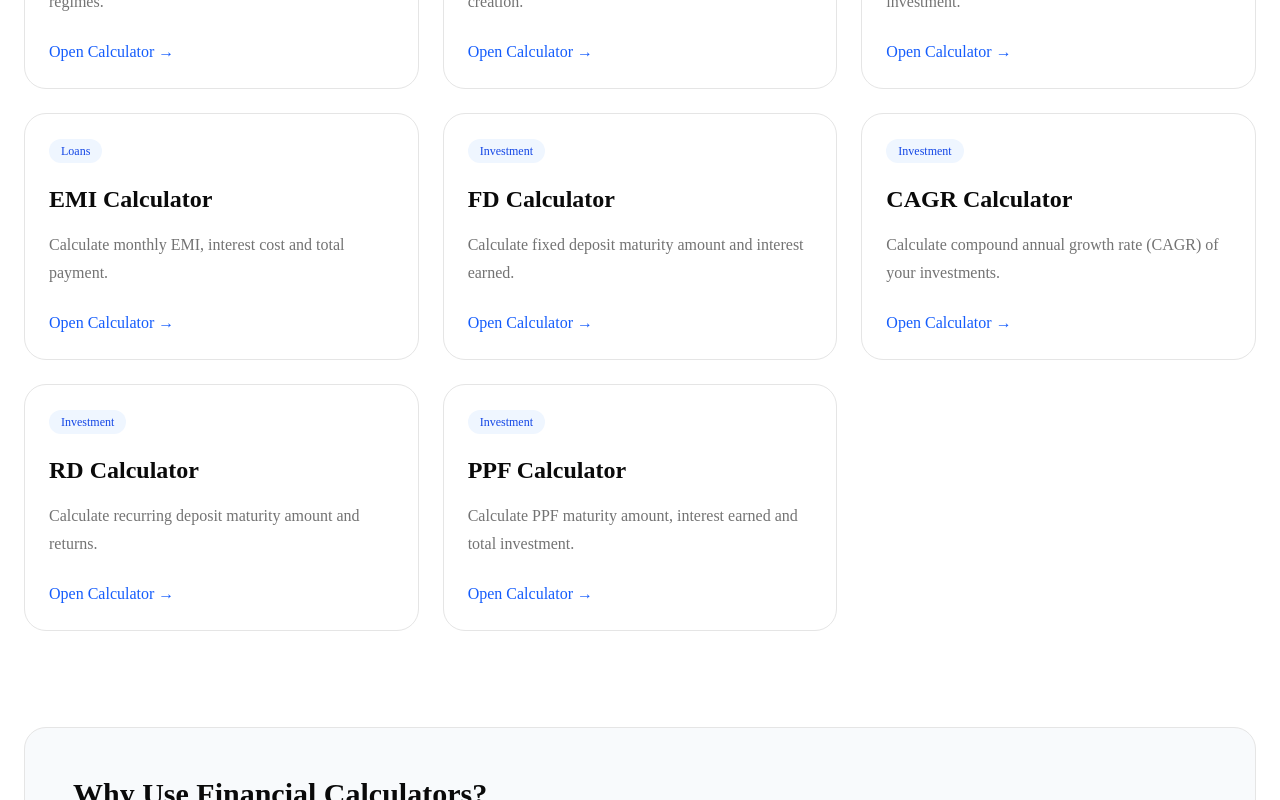
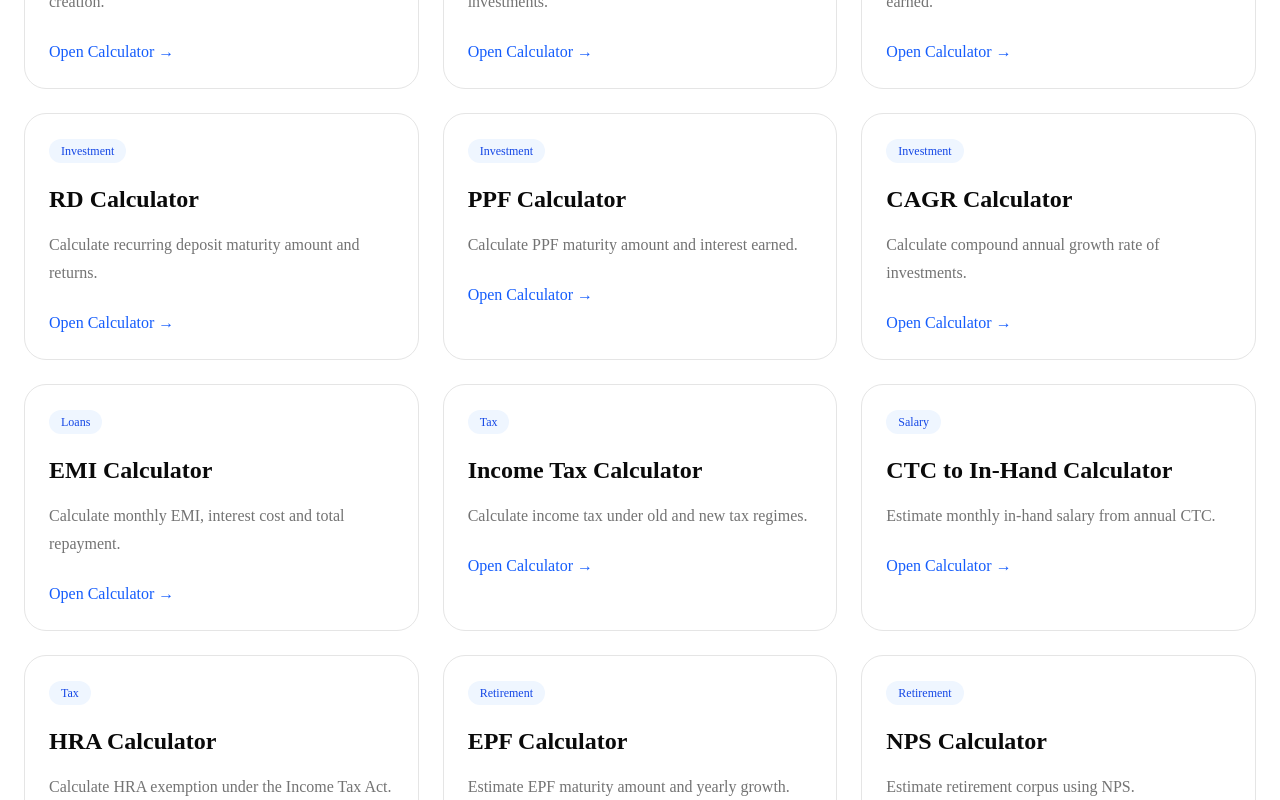
Before and after one commit to payadav142-rgb/FinWise, a Next.js app: page /calculators in a window 1280 px wide. Shown: the part 460-1260 px from the top of the page. Built offline with nearby package versions, Linux system fonts and the light colour scheme.

Commit message:
refactor: simplify calculator registry using object mapping

```diff
--- a/components/calculator/CalculatorRegistry.tsx
+++ b/components/calculator/CalculatorRegistry.tsx
@@ -1,40 +1,43 @@
+import { ReactNode } from "react";
+
 import SIPForm from "./SIPForm";
-import IncomeTaxForm from "./IncomeTaxForm";
 import LumpsumForm from "./LumpsumForm";
 import EMIForm from "./EMIForm";
 import FDForm from "./FDForm";
-import CAGRForm from "./CAGRForm";
 import RDForm from "./RDForm";
 import PPFForm from "./PPFForm";
+import CAGRForm from "./CAGRForm";
+import IncomeTaxForm from "./IncomeTaxForm";
+
+import CTCForm from "./CTCForm";
+import HRAForm from "./HRAForm";
+import EPFForm from "./EPFForm";
+import NPSForm from "./NPSForm";
+import GratuityForm from "./GratuityForm";
+
+const registry: Record<string, ReactNode> = {
+  "sip-calculator": <SIPForm />,
+  "lumpsum-calculator": <LumpsumForm />,
+  "emi-calculator": <EMIForm />,
+  "fd-calculator": <FDForm />,
+  "rd-calculator": <RDForm />,
+  "ppf-calculator": <PPFForm />,
+  "cagr-calculator": <CAGRForm />,
+  "income-tax-calculator": <IncomeTaxForm />,
+
+  "ctc-to-inhand-calculator": <CTCForm />,
+  "hra-calculator": <HRAForm />,
+  "epf-calculator": <EPFForm />,
+  "nps-calculator": <NPSForm />,
+  "gratuity-calculator": <GratuityForm />,
+};
 
 export function getCalculatorComponent(slug: string) {
-  switch (slug) {
-
-    case "rd-calculator":
-  return <RDForm />;
-    case "cagr-calculator":
-  return <CAGRForm />;
-    case "sip-calculator":
-      return <SIPForm />;
-
-    case "lumpsum-calculator":
-      return <LumpsumForm />;
-
-    case "income-tax-calculator":
-      return <IncomeTaxForm />;
-
-      case "emi-calculator":
-  return <EMIForm />;
-
-  case "fd-calculator":
-  return <FDForm />;
-
-  case "ppf-calculator":
-  return <PPFForm />;
-
-
-
-    default:
-      return <div>Calculator not found</div>;
-  }
+  return (
+    registry[slug] ?? (
+      <div className="rounded-xl border border-red-200 bg-red-50 p-6 text-center text-red-600">
+        Calculator not found.
+      </div>
+    )
+  );
 }
--- a/data/articles/index.ts
+++ b/data/articles/index.ts
@@ -8,16 +8,10 @@ import { cagrArticle } from "./cagr";
 
 export const articles = {
   "sip-calculator": sipArticle,
-
   "lumpsum-calculator": lumpsumArticle,
-
   "emi-calculator": emiArticle,
-
   "fd-calculator": fdArticle,
-
   "rd-calculator": rdArticle,
-
   "income-tax-calculator": incomeTaxArticle,
-
   "cagr-calculator": cagrArticle,
-};
+} as const;
--- a/data/calculators.ts
+++ b/data/calculators.ts
@@ -1,11 +1,4 @@
 export const calculators = [
-  {
-    slug: "income-tax-calculator",
-    title: "Income Tax Calculator",
-    category: "Tax",
-    description:
-      "Calculate your income tax under old and new tax regimes.",
-  },
   {
     slug: "sip-calculator",
     title: "SIP Calculator",
@@ -18,14 +11,7 @@ export const calculators = [
     title: "Lumpsum Calculator",
     category: "Investment",
     description:
-    "Calculate future value and returns on a one-time investment.",
-},
-{
-  slug: "emi-calculator",
-  title: "EMI Calculator",
-  category: "Loans",
-  description:
-    "Calculate monthly EMI, interest cost and total payment.",
+      "Calculate future value and returns on one-time investments.",
   },
   {
     slug: "fd-calculator",
@@ -33,13 +19,6 @@ export const calculators = [
     category: "Investment",
     description:
       "Calculate fixed deposit maturity amount and interest earned.",
-},
-{
-  slug: "cagr-calculator",
-  title: "CAGR Calculator",
-  category: "Investment",
-  description:
-    "Calculate compound annual growth rate (CAGR) of your investments.",
   },
   {
     slug: "rd-calculator",
@@ -53,6 +32,62 @@ export const calculators = [
     title: "PPF Calculator",
     category: "Investment",
     description:
-    "Calculate PPF maturity amount, interest earned and total investment.",
+      "Calculate PPF maturity amount and interest earned.",
   },
-];
+  {
+    slug: "cagr-calculator",
+    title: "CAGR Calculator",
+    category: "Investment",
+    description:
+      "Calculate compound annual growth rate of investments.",
+  },
+  {
+    slug: "emi-calculator",
+    title: "EMI Calculator",
+    category: "Loans",
+    description:
+      "Calculate monthly EMI, interest cost and total repayment.",
+  },
+  {
+    slug: "income-tax-calculator",
+    title: "Income Tax Calculator",
+    category: "Tax",
+    description:
+      "Calculate income tax under old and new tax regimes.",
+  },
+  {
+    slug: "ctc-to-inhand-calculator",
+    title: "CTC to In-Hand Calculator",
+    category: "Salary",
+    description:
+      "Estimate monthly in-hand salary from annual CTC.",
+  },
+  {
+    slug: "hra-calculator",
+    title: "HRA Calculator",
+    category: "Tax",
+    description:
+      "Calculate HRA exemption under the Income Tax Act.",
+  },
+  {
+    slug: "epf-calculator",
+    title: "EPF Calculator",
+    category: "Retirement",
+    description:
+      "Estimate EPF maturity amount and yearly growth.",
+  },
+  {
+    slug: "nps-calculator",
+    title: "NPS Calculator",
+    category: "Retirement",
+    description:
+      "Estimate retirement corpus using NPS.",
+  },
+  {
+    slug: "gratuity-calculator",
+    title: "Gratuity Calculator",
+    category: "Salary",
+    description:
+      "Calculate gratuity amount based on salary and years of service.",
+  },
+] as const;
```
Lines whose indentation alone changed are shown as unchanged.
